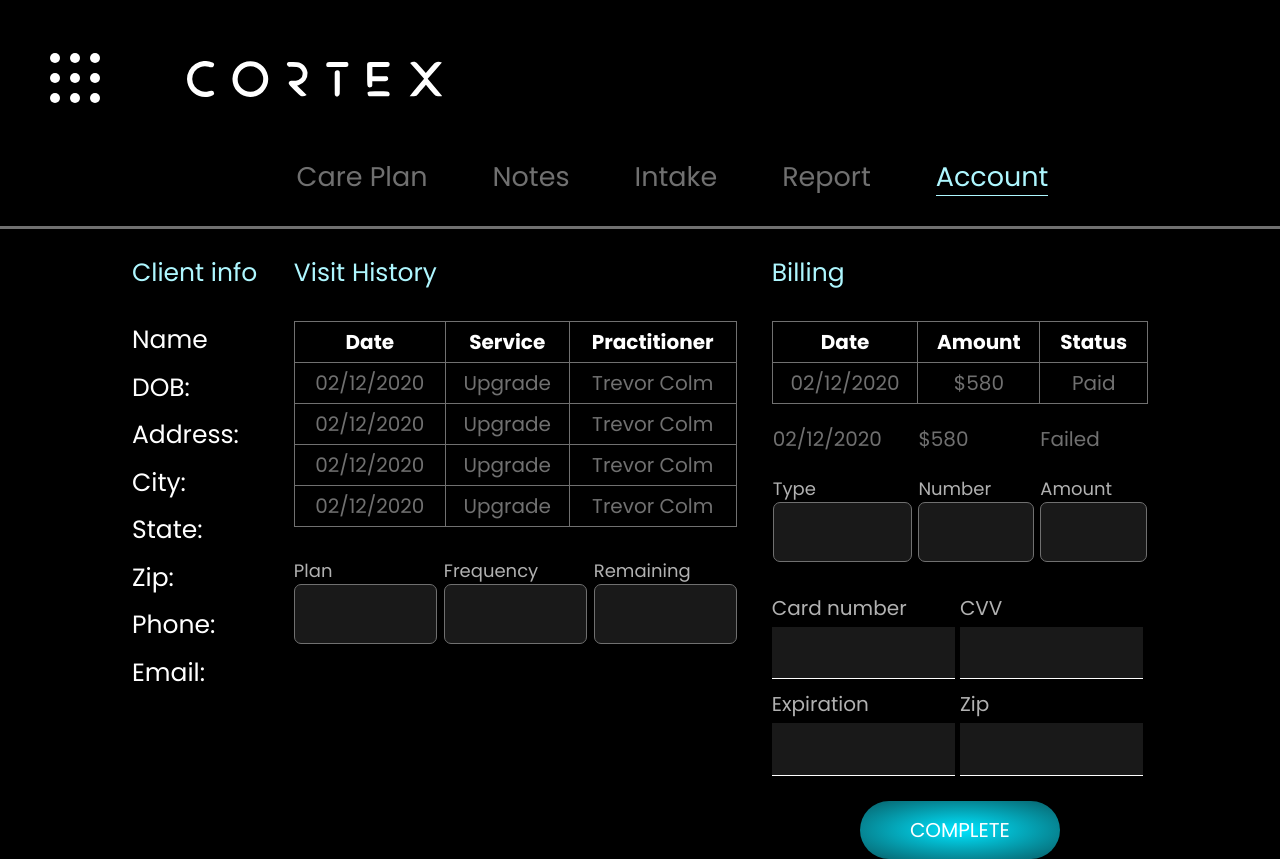
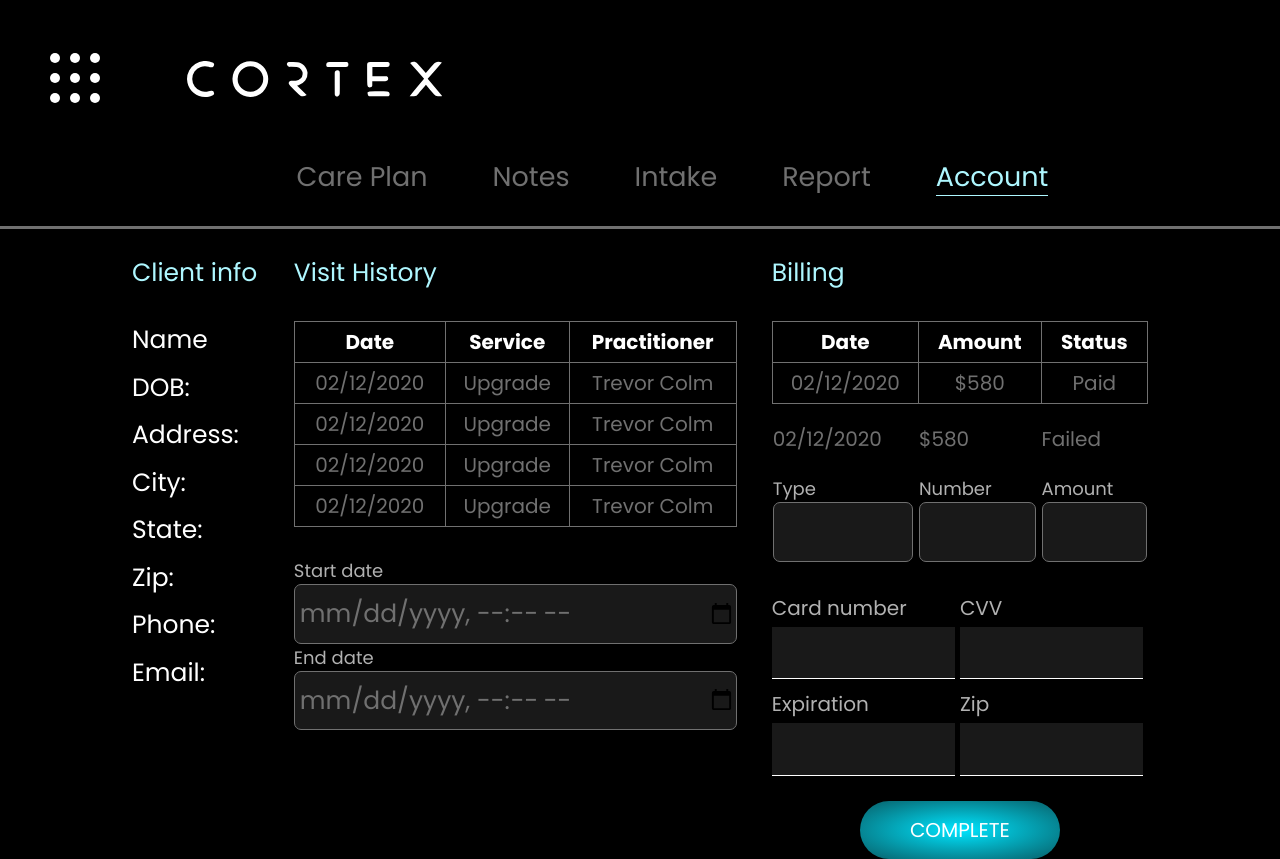
Before and after one commit to Simple2B/cortex-frontend, a React (Create React App) app: page /1/account in a window 1280 px wide. Built offline with nearby package versions, Linux system fonts and the light colour scheme; no server answers; sample sign-in values are in the browser's storage.

Commit message:
add to account page start_date, end_date  inputs

```diff
--- a/src/components/ClientInfo/Account/Account.tsx
+++ b/src/components/ClientInfo/Account/Account.tsx
@@ -91,17 +91,17 @@ export default function Account(): ReactElement {
             </div>
             <div className="visitHistory_inputs">
               <div className="visitHistory_inputContainer">
-                <div className="inputTitle">Plan</div>
-                <div><input type="text" placeholder=""/></div>
+                <div className="inputTitle">Start date</div>
+                <div><input type="datetime-local" placeholder=""/></div>
               </div>
               <div className="visitHistory_inputContainer">
-                <div className="inputTitle">Frequency</div>
-                <div><input type="text" placeholder=""/></div>
+                <div className="inputTitle">End date</div>
+                <div><input type="datetime-local" placeholder=""/></div>
               </div>
-              <div className="visitHistory_inputContainer">
+              {/* <div className="visitHistory_inputContainer">
                 <div className="inputTitle">Remaining</div>
                 <div><input type="text" placeholder=""/></div>
-              </div>
+              </div> */}
             </div>
           </div>
           <div className="billing">
--- a/src/components/ClientInfo/Account/account.css
+++ b/src/components/ClientInfo/Account/account.css
@@ -121,6 +121,7 @@
 	display: flex;
 	justify-content: space-between;
 	align-items: center;
+	flex-direction: column;
 	margin-top: 30px;
 }
 
@@ -128,7 +129,7 @@
 	width: 100%;
 	display: flex;
 	flex-direction: column;
-	margin-right: 7px;
+	/* margin-right: 7px; */
 }
 
 .visitHistory_inputs div:last-child {
@@ -144,8 +145,9 @@
 	border: #707070 1px solid;
 	border-radius: 7px;
 	background-color: #191919;
-	color: #fff;
+	color: #707070;
 	font-size: 25px;
+	padding-left: 5px;
 	padding-top: 10px;
 	padding-bottom: 10px;
 }
```
